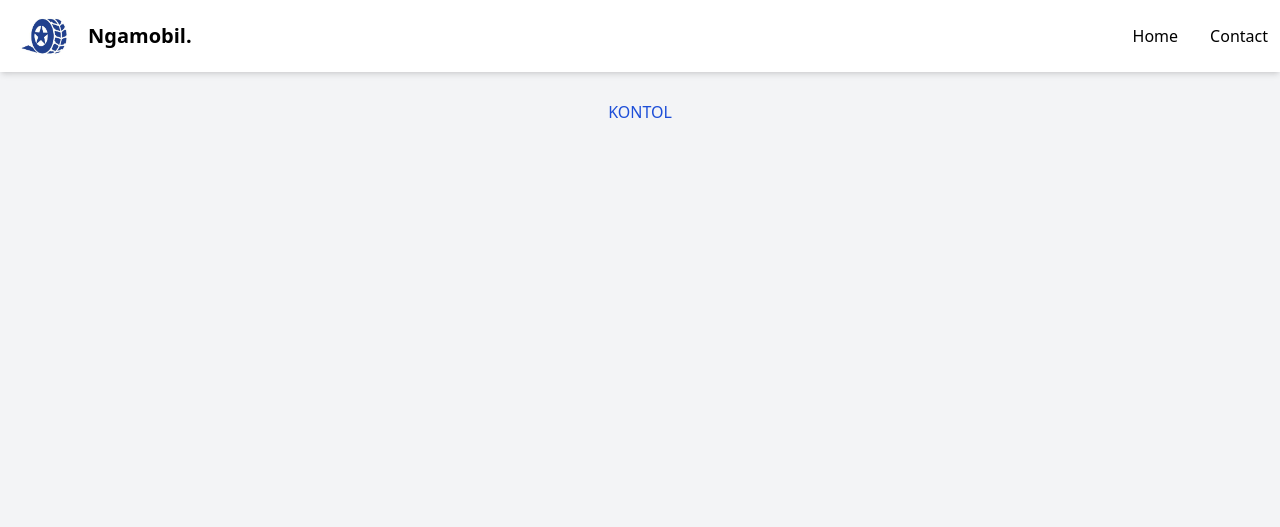
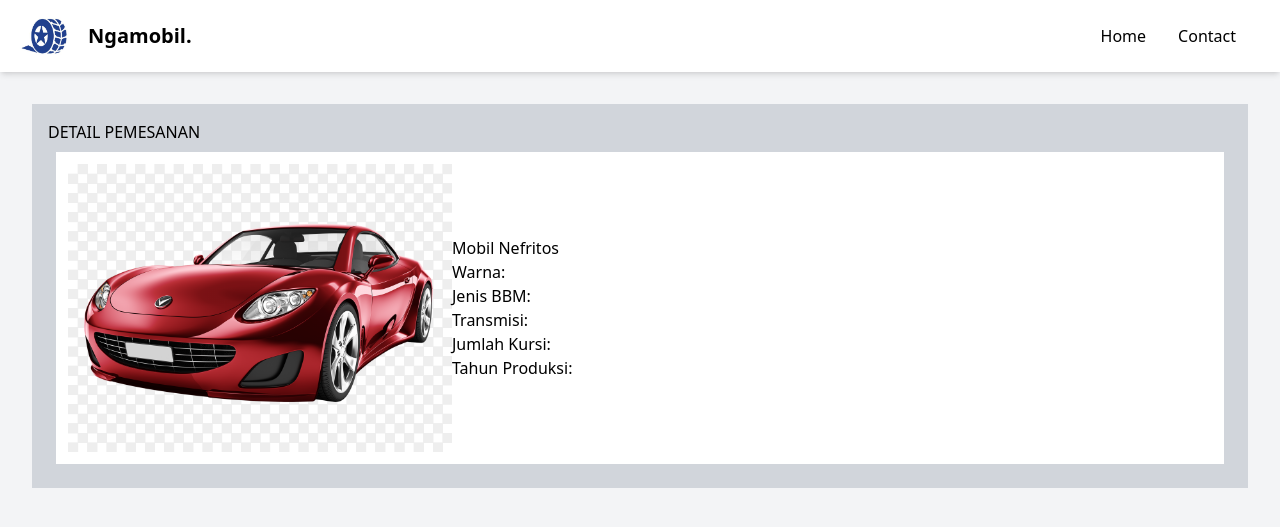
Before and after one commit to aidanismail/Ngamobil, a PHP site: page / in a window 1280 px wide. Shown: the top 527 px of the page. Run offline with PHP 8.4, Linux system fonts and the light colour scheme; some libraries are stand-ins or nearby versions.

Commit message:
detail pemesanan (dikit)

```diff
--- a/index.html
+++ b/index.html
@@ -17,7 +17,7 @@
       <p class="text-xl font-bold">Ngamobil.</p>
     </div>
     <nav>
-      <div class="hidden md:flex space-x-4">
+      <div class="hidden md:flex space-x-4 pr-8">
         <a href="#" class="rounded-md text-black hover:text-gray-500 p-2">Home</a>
         <a href="#" class="rounded-md text-black hover:text-gray-500 p-2">Contact</a>
       </div>
@@ -32,15 +32,37 @@
   </header>
   <!--/Header / nav-->
   <!--hamburger menu-->
-  <div id="mobile-menu" class=" menu-closed md:hidden  transition-height">
+  <div id="mobile-menu" class=" menu-closed md:hidden ">
     <a href="#" class="block px-4 py-2 text-gray-700">Home</a>
     <a href="#" class="block px-4 py-2 text-gray-700 ">Contact</a>
   </div>
   <!--/hamburger menu-->
 
   <!--detail pemesanan-->
-  <h1 class="text-center text-blue-700 my-7">KONTOL</h1>
+ <div id="detail-pemesanan" class="m-8 bg-gray-300 p-4">
+  <h1>DETAIL PEMESANAN</h1>
+  <div class="m-2 bg-white p-3">
+    <div class="flex flex-column">
+      <div class="flex flex-row">
+        <img src="./src/contoh-mobil.png" alt="contoh-mobil" class="h-auto w-96">
+        <div class="flex flex-col justify-center">
+          <h2>Mobil Nefritos</h2>
+          <ul>
+            <li>Warna: </li>
+            <li>Jenis BBM: </li>
+            <li>Transmisi: </li>
+            <li>Jumlah Kursi: </li>
+            <li>Tahun Produksi: </li>
+          </ul>
+        </div>
+      </div>
+      <div></div>
+    </div>
+  </div>
+ </div>
   <!--/detail pemesanan-->
+
+
 
   <!--script-->
   <script src="./index.js"></script>
--- a/index.js
+++ b/index.js
@@ -1,3 +1,4 @@
+
 document.getElementById('menu-btn').addEventListener('click', function() {
   var menu = document.getElementById('mobile-menu');
   if (menu.classList.contains('menu-closed')) {
--- a/styles.css
+++ b/styles.css
@@ -1,15 +1,11 @@
 *{
-    margin: 0;
-    padding: 0;
+  margin: 0;
+  padding: 0;
 }
 
 .menu-open {
-    display: block;
-  }
+  display: block;
+}
 .menu-closed {
-    display: none;
-  }
-
-.transition-height {
-  transition: height 0.3s ease-in-out;
+  display: none;
 }
```
Also changed, not shown: src/contoh-mobil.png (added). Lines whose indentation alone changed are shown as unchanged.
